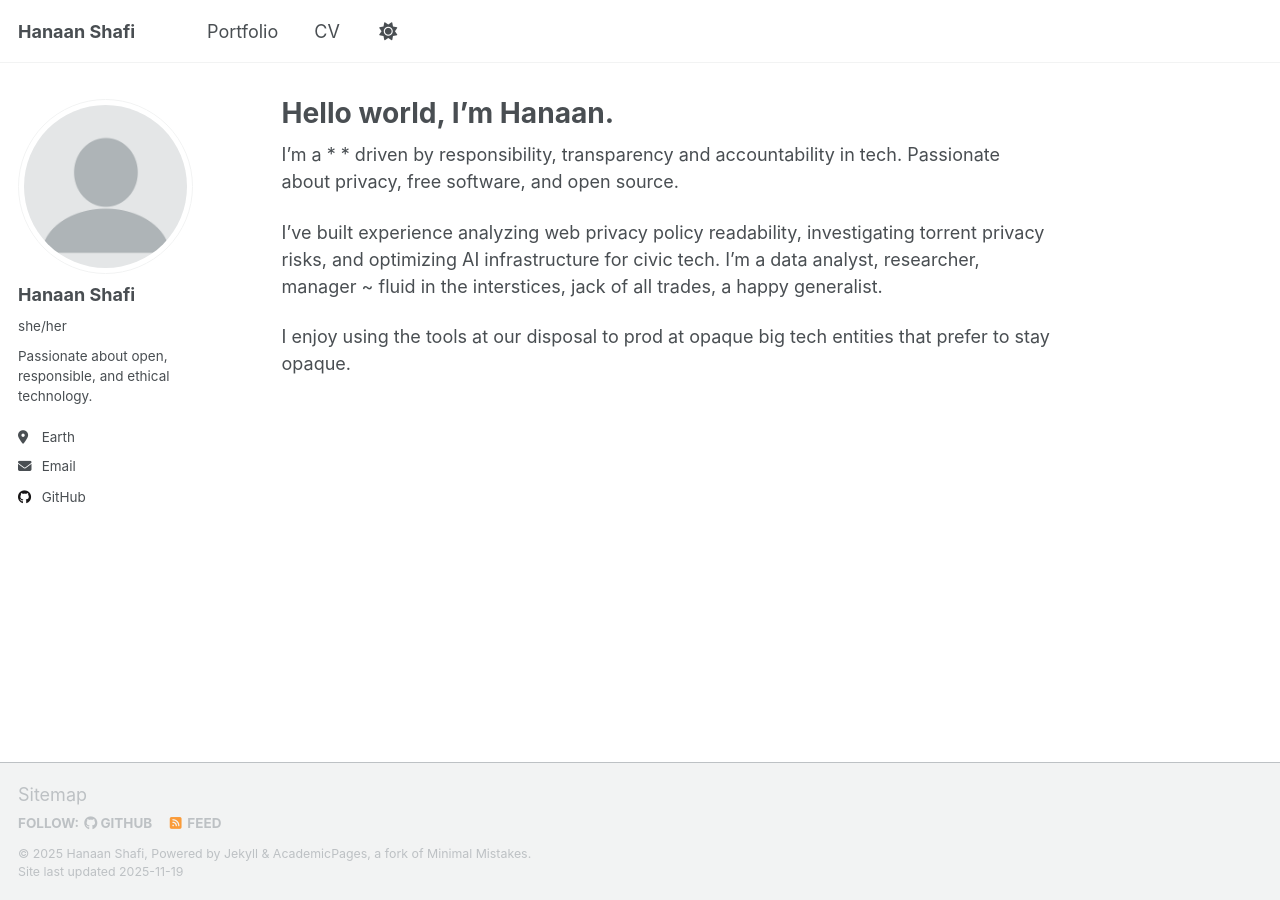
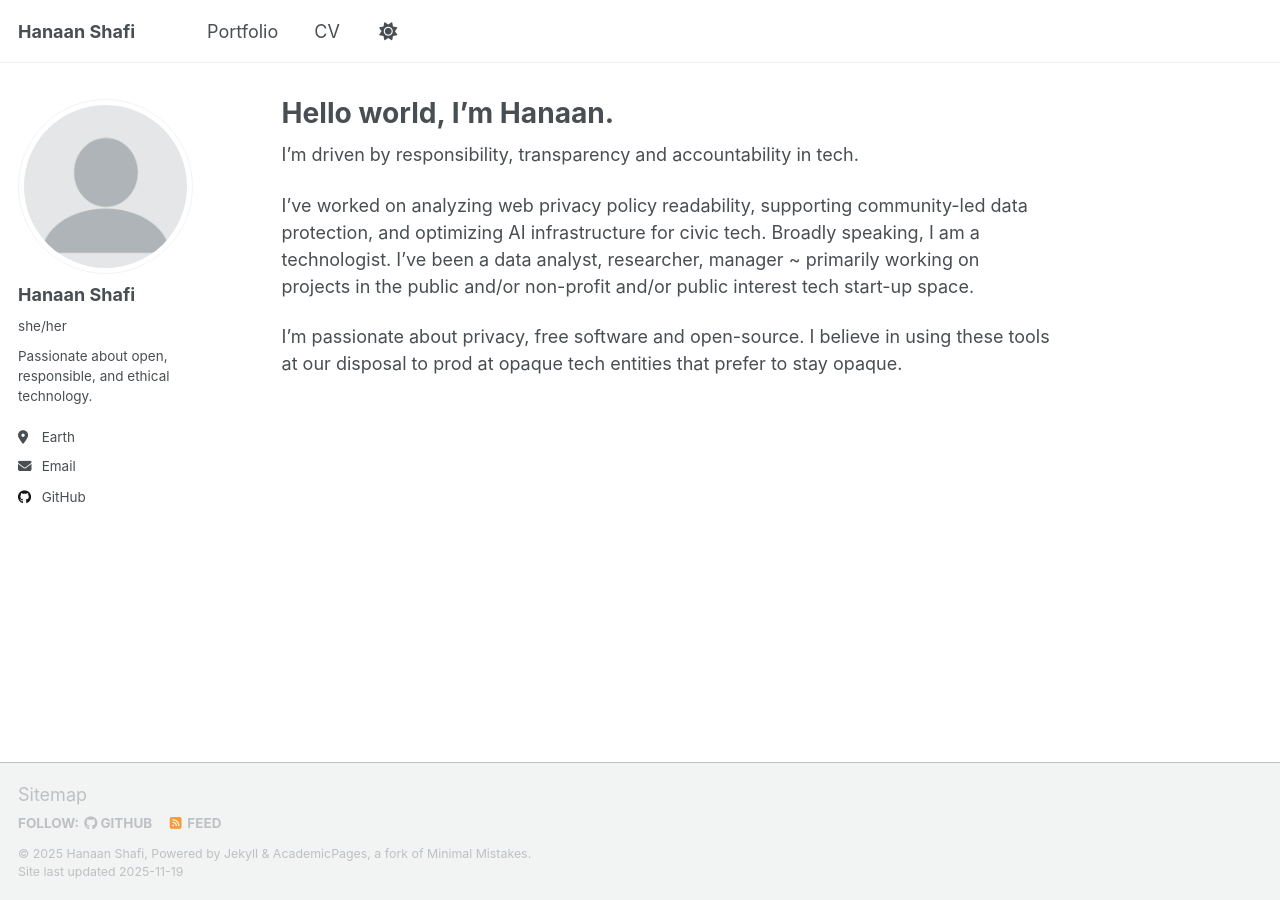
Before and after one commit to hanaanr/hanaanr.github.io, a Jekyll site: the page built from _pages/about.md, in a window 1280 px wide. Built offline with Jekyll 4.4.1, drawn with Linux system fonts in a browser that asks for light colours; a script that is not in the unit is left out.

Commit message:
edited about and changed font color of links

```diff
--- a/_pages/about.md
+++ b/_pages/about.md
@@ -7,8 +7,8 @@ redirect_from:
   - /about.html
 ---
 
-I'm a * * driven by responsibility, transparency and accountability in tech. Passionate about privacy, free software, and open source.
+I'm driven by responsibility, transparency and accountability in tech.
 
-I've built experience analyzing web privacy policy readability, investigating torrent privacy risks, and optimizing AI infrastructure for civic tech. I'm a data analyst, researcher, manager ~  fluid in the interstices, jack of all trades, a happy generalist.
+I've worked on analyzing web privacy policy readability, supporting community-led data protection, and optimizing AI infrastructure for civic tech. Broadly speaking, I am a technologist. I've been a data analyst, researcher, manager ~ primarily working on projects in the public and/or non-profit and/or public interest tech start-up space.
 
-I enjoy using the tools at our disposal to prod at opaque big tech entities that prefer to stay opaque.
+I'm passionate about privacy, free software and open-source. I believe in using these tools at our disposal to prod at opaque tech entities that prefer to stay opaque.
--- a/_sass/theme/_default_dark.scss
+++ b/_sass/theme/_default_dark.scss
@@ -12,7 +12,7 @@ $background                 : #474747;
 $background-light           : mix(#fff, $background, 80%);
 $background-lighter         : mix(#fff, $background, 90%);
 $text                       : #ffffff;
-$link                       : #0ea1c5;
+$link                       : #5e59ee;
 $link-dark                  : mix(#000, $link, 25%);
 $link-light                 : mix(#fff, $link, 25%);
 
--- a/_sass/theme/_default_light.scss
+++ b/_sass/theme/_default_light.scss
@@ -36,9 +36,9 @@ $sidebar-screen-min-width   : 1024px;
     --global-code-background-color      : #fafafa;
     --global-code-text-color            : #{$darker-gray};
     --global-fig-caption-color          : mix(#fff,  #{$dark-gray}, 25%);
-    --global-link-color                 : #52adc8;
-    --global-link-color-hover           : mix(#000, #2f7f93, 25%);
-    --global-link-color-visited         : mix(#fff, #2f7f93, 25%);
+    --global-link-color                 : #524ebc;
+    --global-link-color-hover           : mix(#000, #524ebc, 25%);
+    --global-link-color-visited         : mix(#fff, #524ebc, 25%);
     --global-masthead-link-color        : #{$dark-gray};
     --global-masthead-link-color-hover  : mix(#000, #{$gray}, 25%);
     --global-text-color                 : #{$dark-gray};
```
